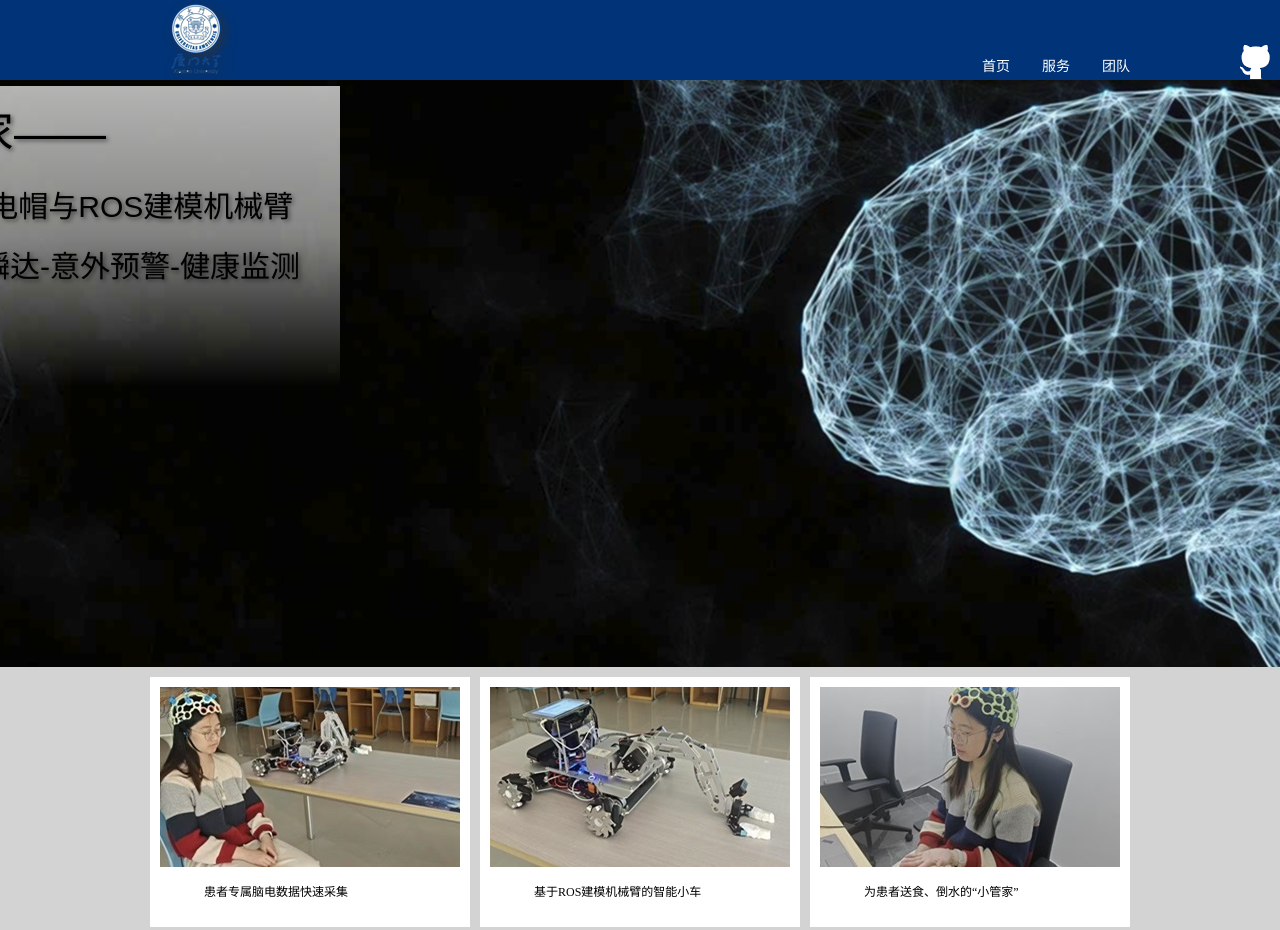
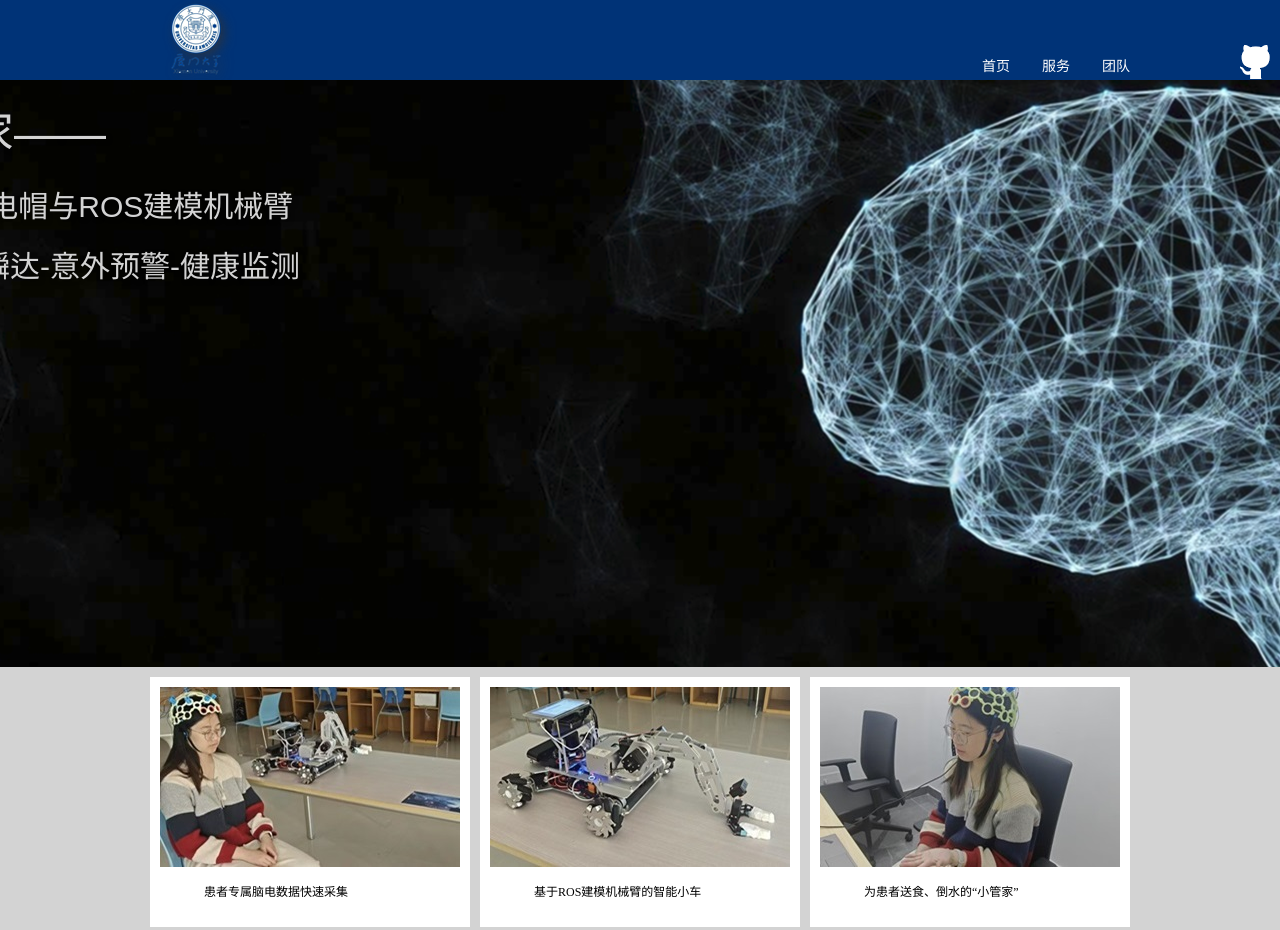
Before and after one commit to 7-zt/buqi_team, a plain HTML site: page index.html in a window 1280 px wide. Shown: the top 930 px of the page. Drawn offline with Linux system fonts and the light colour scheme.

Commit message:
Update index.css

```diff
--- a/style/index.css
+++ b/style/index.css
@@ -105,7 +105,7 @@ a.referencelink{
 	position: relative;
 	background-image: url(../img/1.jpg);
 	height: 587px;
-	color: #000000;
+	color: #D3D3D3;
 	opacity: 1;
 }
 
@@ -115,7 +115,6 @@ a.referencelink{
     bottom: 280px; /* 修改为向上移动50px */
     right: 940px;
     padding: 10px 30px 30px 30px;
-    background: linear-gradient(to bottom, rgba(255, 255, 255, 0.7), rgba(255, 255, 255, 0.5), rgba(255, 255, 255, 0));
 }
 
 #formaltext h3 {
@@ -169,7 +168,7 @@ a.referencelink{
 /*****正文部分自我介绍样式******/
 #selfcontiner{
 	position: relative;
-	background-color: #FFFFFF;
+	background-color: #D3D3D3;
 
 	padding-top: 160px;
 	padding-bottom: 160px;
```
